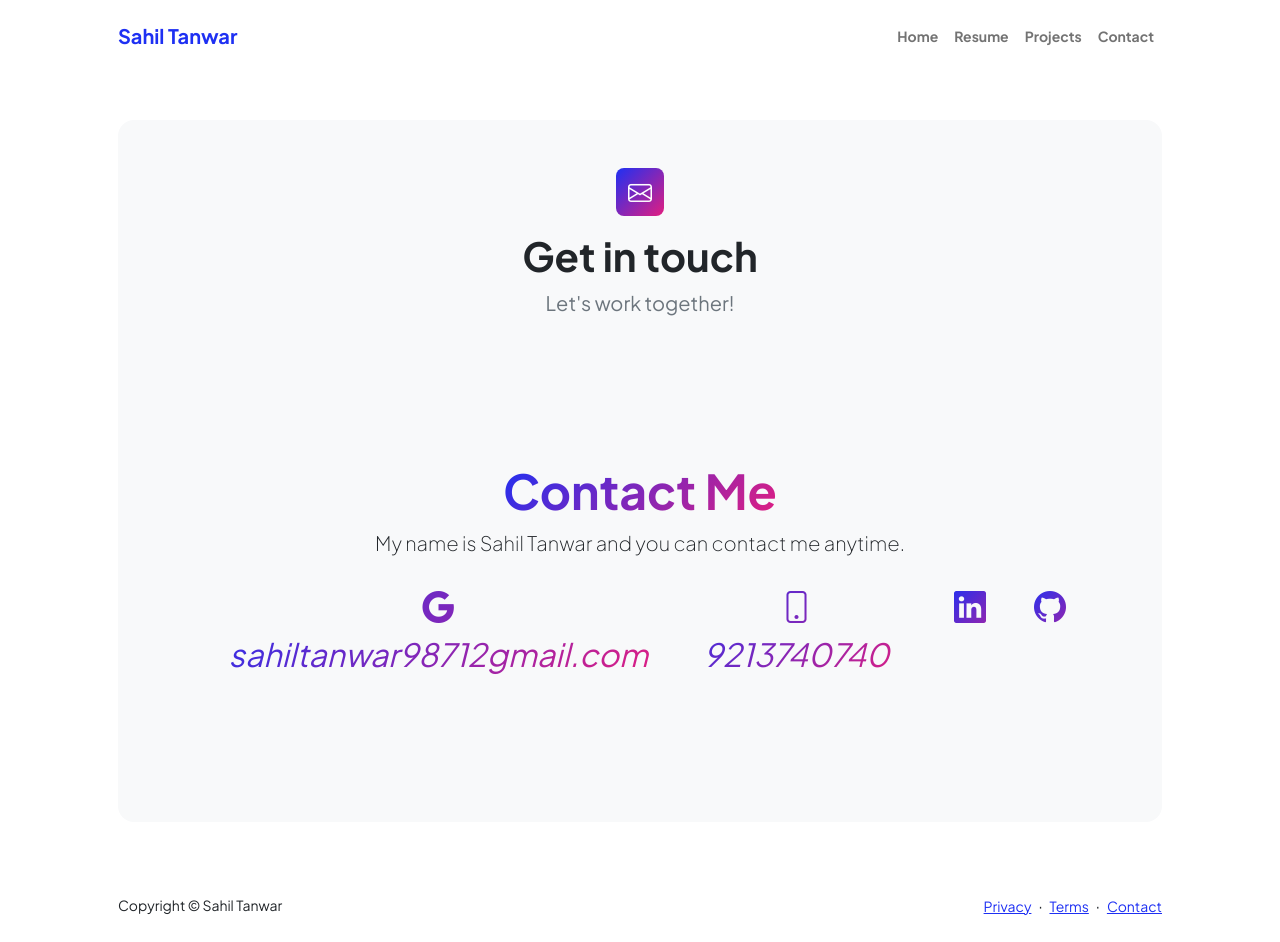
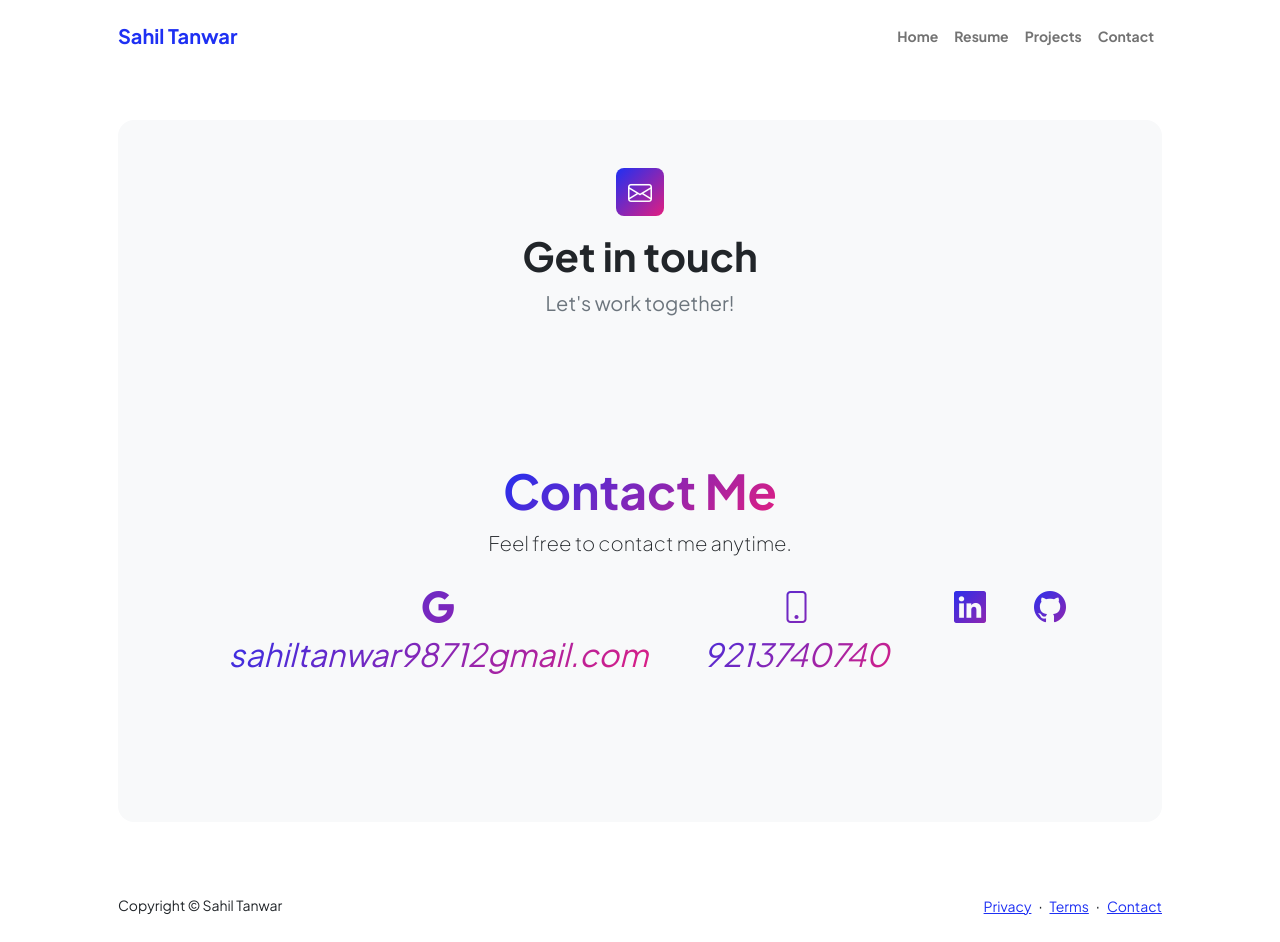
Before and after one commit to Sahil23tanwar/Portfolio, a plain HTML site: page contact.html in a window 1280 px wide. Drawn offline with nearby package versions, Linux system fonts and the light colour scheme.

Commit message:
Update contact.html

```diff
--- a/contact.html
+++ b/contact.html
@@ -51,7 +51,7 @@
                                         <div class="col-xxl-8">
                                             <div class="text-center my-5">
                                                 <h2 class="display-5 fw-bolder"><span class="text-gradient d-inline">Contact Me</span></h2>
-                                                <p class="lead fw-light mb-4">My name is Sahil Tanwar and you can contact me anytime.</p>
+                                                <p class="lead fw-light mb-4">Feel free to contact me anytime.</p>
                                                 <p class="text-muted"> </p>
                                                 <div class="d-flex justify-content-center fs-2 gap-4">
                                                     <a class="text-gradient" href="mailto: sahiltanwar9212@gmail.com"><i class="bi bi-google"> sahiltanwar98712gmail.com</i></a>
```
